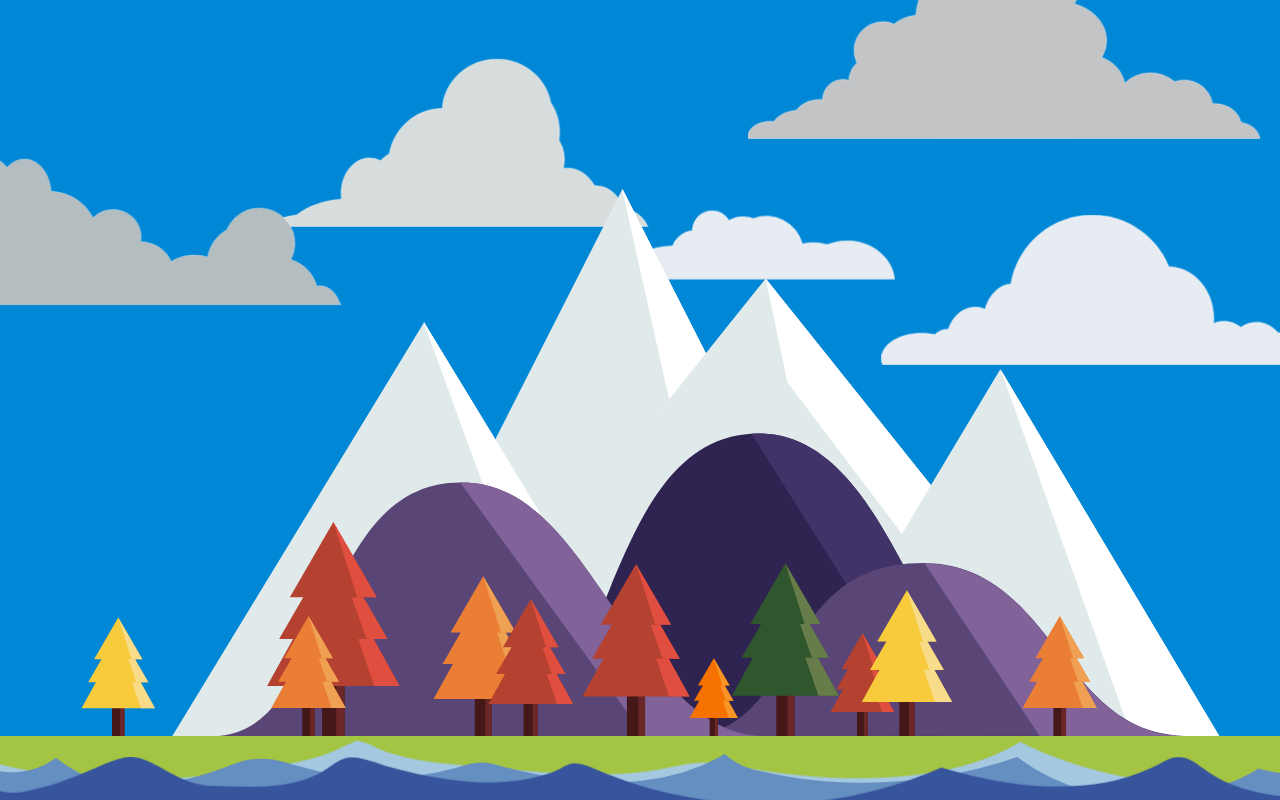
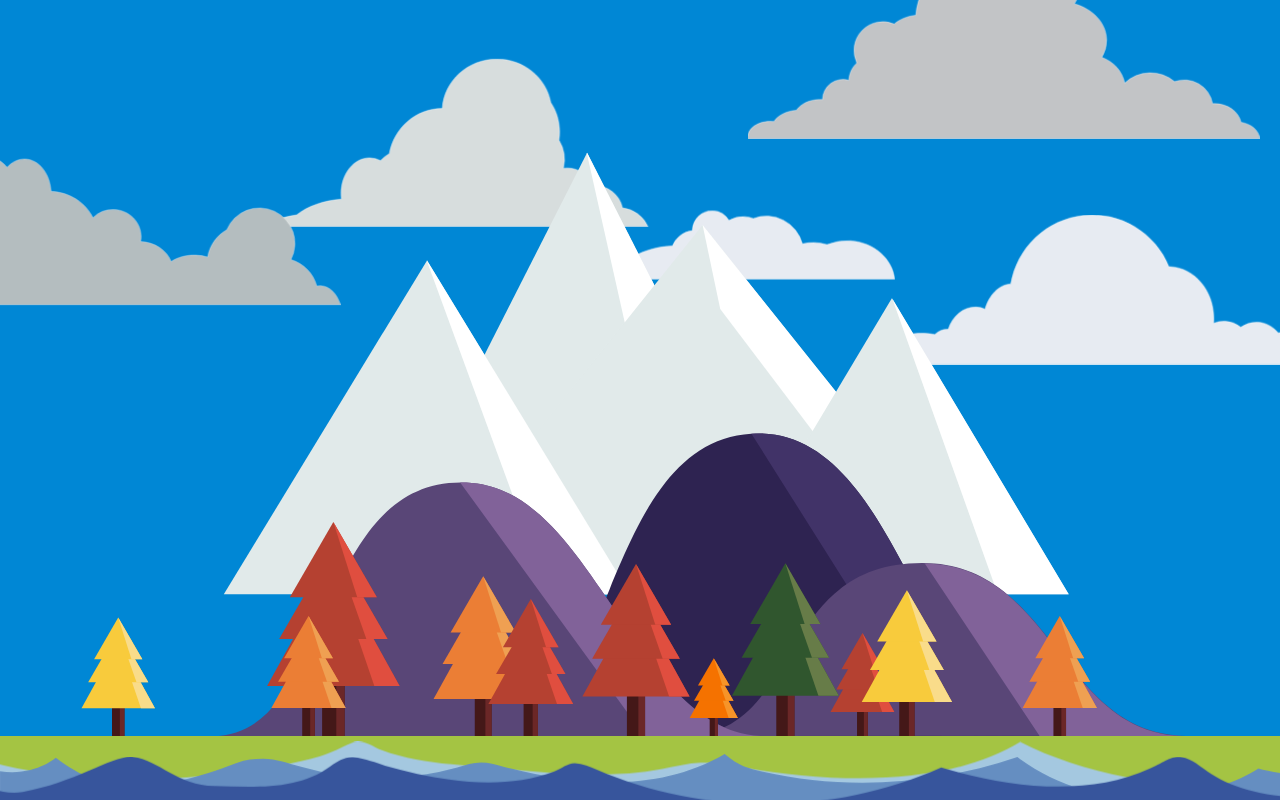
Before and after one commit to Jimmydalecleveland/svg-parallax-fjord, a React (Create React App) app: page / in a window 1280 px wide. Built offline with nearby package versions, Linux system fonts and the light colour scheme.

Commit message:
add emotion and update Moutain

```diff
--- a/package.json
+++ b/package.json
@@ -3,6 +3,8 @@
   "version": "0.1.0",
   "private": true,
   "dependencies": {
+    "@emotion/core": "^10.0.28",
+    "@emotion/styled": "^10.0.27",
     "@testing-library/jest-dom": "^4.2.4",
     "@testing-library/react": "^9.3.2",
     "@testing-library/user-event": "^7.1.2",
--- a/src/Mountains.js
+++ b/src/Mountains.js
@@ -1,37 +1,58 @@
 import * as React from 'react'
+import styled from '@emotion/styled'
 
-function Mountains(props) {
+const StyledSvg = styled.svg`
+  svg {
+    position: absolute;
+    top: 0;
+    left: 0;
+    width: 100%;
+    height: 100%;
+  }
+  .cls-1 {
+    fill: #e1eaea;
+  }
+  .cls-2 {
+    fill: #fff;
+  }
+`
+
+function Mountains() {
   return (
-    <svg id="prefix__mountains" viewBox="0 0 2560 1440" {...props}>
-      <defs>
-        <style>{'.prefix__cls-1{fill:#e1eaea}.prefix__cls-2{fill:#fff}'}</style>
-      </defs>
-      <title>{'mountains-2'}</title>
-      <path
-        className="prefix__cls-1"
-        d="M1244.96 58.03L689.11 1152.31h1111.7L1244.96 58.03z"
-      />
-      <path
-        className="prefix__cls-2"
-        d="M1245.26 58.63l-.84 1.13 244.94 1092.55h311.45L1245.26 58.63z"
-      />
-      <path
-        className="prefix__cls-1"
-        d="M1531.35 236.82l-731.83 915.49h1463.66l-731.83-915.49z"
-      />
-      <path
-        className="prefix__cls-2"
-        d="M2099.81 1138.44l163.37 13.87-731.83-915.49-.06.08L1575 445.03l524.81 693.41z"
-      />
-      <path
-        className="prefix__cls-1"
-        d="M2000.52 418.68l-438.37 733.63h876.74l-438.37-733.63zM848.18 324.67l-503.84 827.64h1007.69L848.18 324.67z"
-      />
-      <path
-        className="prefix__cls-2"
-        d="M847.55 325.71l302.8 826.6h201.68L848.18 324.67l-.63 1.04zM2001.17 418.68l262.01 733.63h175.71l-437.72-733.63z"
-      />
-    </svg>
+    <StyledSvg
+      id="mountains"
+      xmlns="http://www.w3.org/2000/svg"
+      width="2560"
+      height="1000"
+      viewBox="0 0 2560 1000">
+      <polygon
+        className="cls-1"
+        points="1174.19 45.67 725.76 928.49 1622.62 928.49 1174.19 45.67" />
+      <polygon
+        className="cls-2"
+        points="1174.43 46.15 1173.76 47.06 1371.36 928.49 1622.62 928.49 1174.43
+    46.15" />
+      <polygon
+        className="cls-1"
+        points="1405.23 189.91 814.83 928.49 1995.64 928.49 1405.23 189.91" />
+      <polygon
+        className="cls-2"
+        points="1863.84 917.3 1995.64 928.49 1405.23 189.91 1405.18 189.97 1440.45
+    357.89 1863.84 917.3" />
+      <polygon
+        className="cls-1"
+        points="1783.74 336.63 1430.08 928.49 2137.39 928.49 1783.74 336.63" />
+      <polygon
+        className="cls-1"
+        points="854.09 260.78 447.61 928.49 1260.57 928.49 854.09 260.78" />
+      <polygon
+        className="cls-2"
+        points="853.58 261.62 1097.86 928.49 1260.57 928.49 854.09 260.78 853.58
+    261.62" />
+      <polygon
+        className="cls-2"
+        points="1784.26 336.63 1995.64 928.49 2137.39 928.49 1784.26 336.63" />
+    </StyledSvg>
   )
 }
 
```
Also changed, not shown: 1 other file (tests, documents, lock files or other folders).
